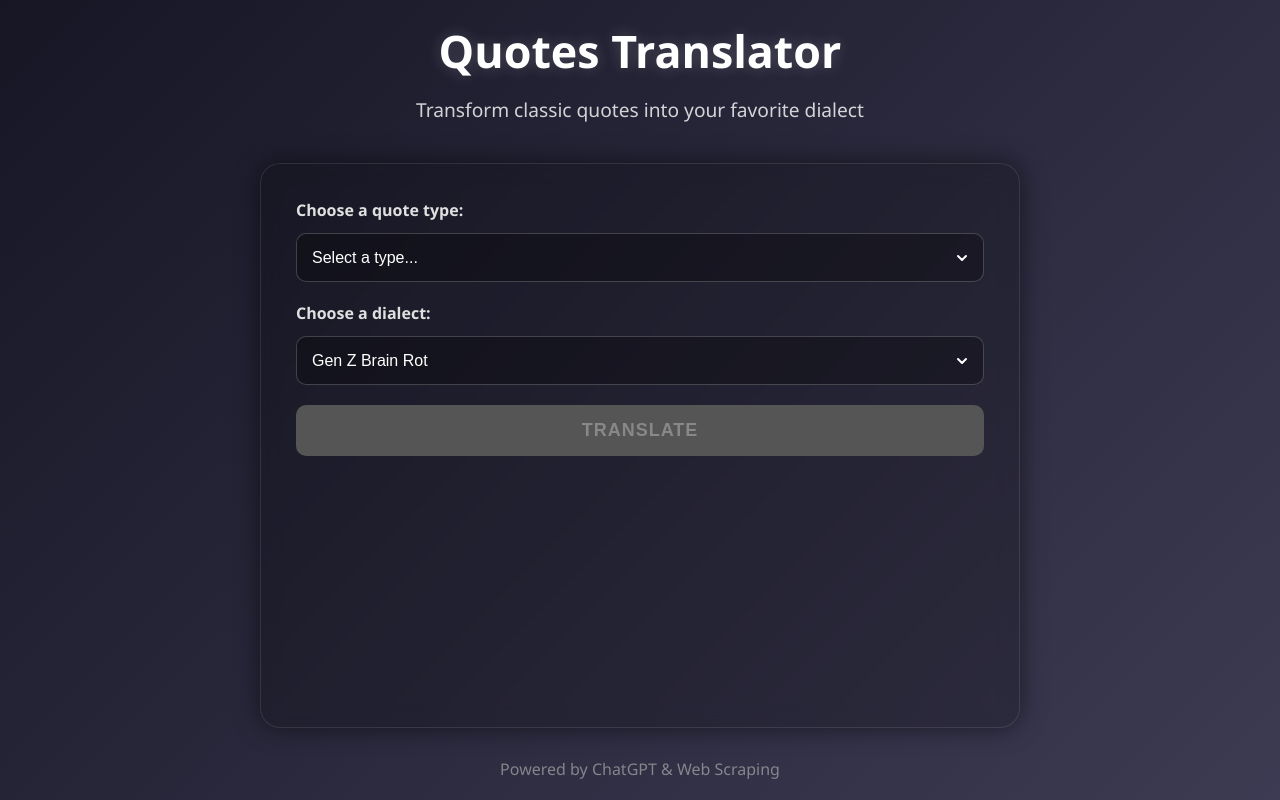
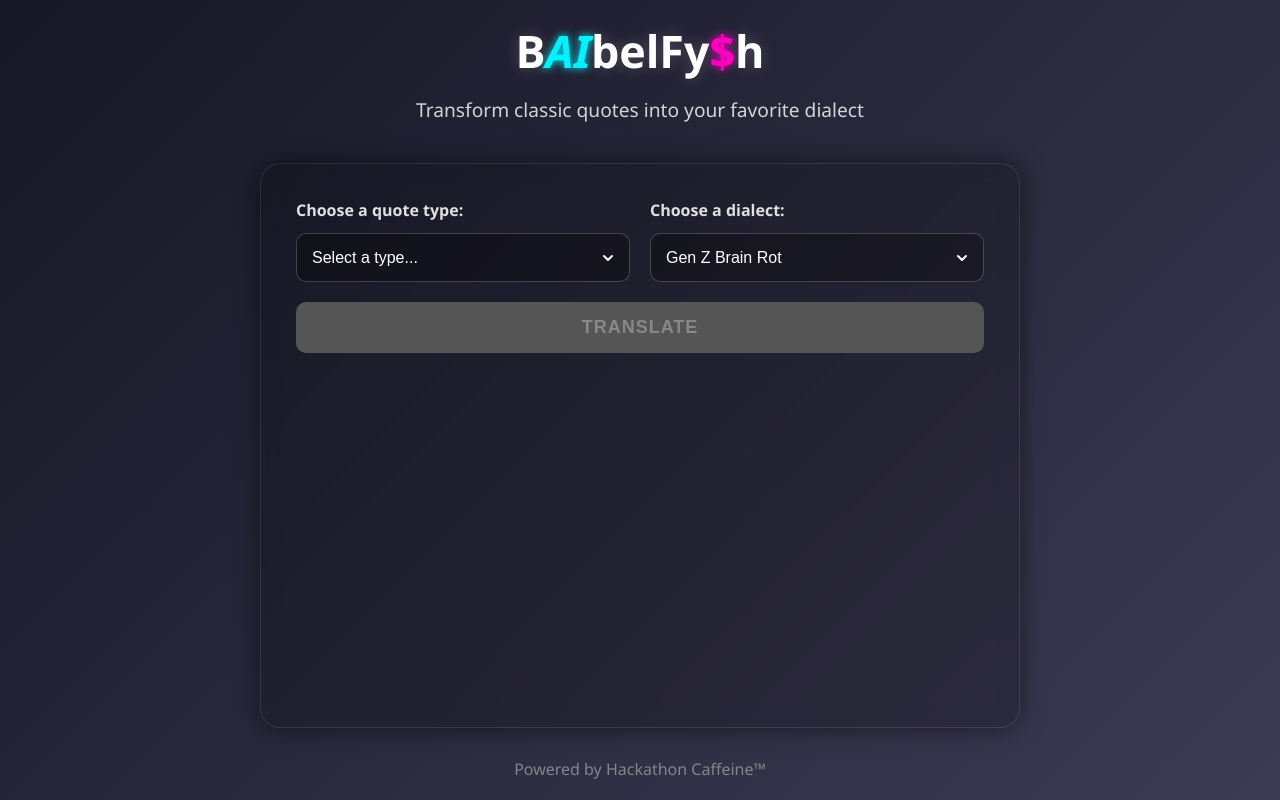
Before and after one commit to CodyErekson/genzquotes, a website: page public/index.html in a window 1280 px wide. Drawn offline with Linux system fonts and the light colour scheme.

Commit message:
Updates UI for improved presentation
Refactors the layout of the quote and dialect selectors
into a more visually appealing and responsive design.

Enhances the header with a stylized logo.

Replaces the footer text with a more fitting message.

```diff
--- a/public/index.html
+++ b/public/index.html
@@ -3,18 +3,20 @@
 <head>
     <meta charset="UTF-8">
     <meta name="viewport" content="width=device-width, initial-scale=1.0">
-    <title>Quotes Translator</title>
+    <title>B AI belFy$h</title>
     <link rel="stylesheet" href="styles.css">
 </head>
 <body>
     <div class="container">
         <header>
-            <h1>Quotes Translator</h1>
+            <h1>B<span class="ai-logo">AI</span>belFy<span class="money-char">$</span>h</h1>
             <p>Transform classic quotes into your favorite dialect</p>
         </header>
 
         <main>
             <div class="quote-selector">
+                <div class="select-container">
+                    <div class="select-group">
                         <label for="quoteType">Choose a quote type:</label>
                         <select id="quoteType">
                             <option value="">Select a type...</option>
@@ -25,6 +27,8 @@
                             <option value="software">Software</option>
                             <option value="philosophy">Philosophy</option>
                         </select>
+                    </div>
+                    <div class="select-group">
                         <label for="dialectType">Choose a dialect:</label>
                         <select id="dialectType">
                             <option value="gen_z">Gen Z Brain Rot</option>
@@ -32,6 +36,8 @@
                             <option value="leet_speak">2000's L33t Speak</option>
                             <option value="medieval">Ye Olde Medieval</option>
                         </select>
+                    </div>
+                </div>
                 <button id="translateBtn" disabled>Translate</button>
             </div>
 
@@ -57,7 +63,7 @@
         </main>
 
         <footer>
-            <p>Powered by ChatGPT & Web Scraping</p>
+            <p>Powered by Hackathon Caffeine&trade;</p>
         </footer>
     </div>
 
--- a/public/styles.css
+++ b/public/styles.css
@@ -34,6 +34,17 @@ header h1 {
     text-shadow: 0 0 15px rgba(255, 255, 255, 0.2);
 }
 
+header h1 .ai-logo {
+    color: var(--accent-1);
+    text-shadow: 0 0 8px var(--accent-1);
+    font-style: italic;
+}
+
+header h1 .money-char {
+    color: var(--accent-2);
+    text-shadow: 0 0 8px var(--accent-2);
+}
+
 header p {
     font-size: 1.2rem;
     opacity: 0.8;
@@ -53,6 +64,16 @@ main {
     margin-bottom: 30px;
 }
 
+.select-container {
+    display: flex;
+    gap: 20px;
+    margin-bottom: 20px;
+}
+
+.select-group {
+    flex: 1;
+}
+
 .quote-selector label {
     display: block;
     margin-bottom: 12px;
@@ -66,7 +87,6 @@ main {
     border: 1px solid rgba(255, 255, 255, 0.2);
     border-radius: 10px;
     font-size: 16px;
-    margin-bottom: 20px;
     background: rgba(0, 0, 0, 0.3);
     color: #fff;
     transition: all 0.3s ease;
@@ -203,6 +223,15 @@ footer {
         border-radius: 15px;
     }
 
+    .select-container {
+        flex-direction: column;
+        gap: 0;
+    }
+
+    .select-group {
+        margin-bottom: 20px;
+    }
+
     .quote-selector select,
     .quote-selector button {
         font-size: 16px; /* Prevents zoom on iOS */
```
Lines whose indentation alone changed are shown as unchanged.
